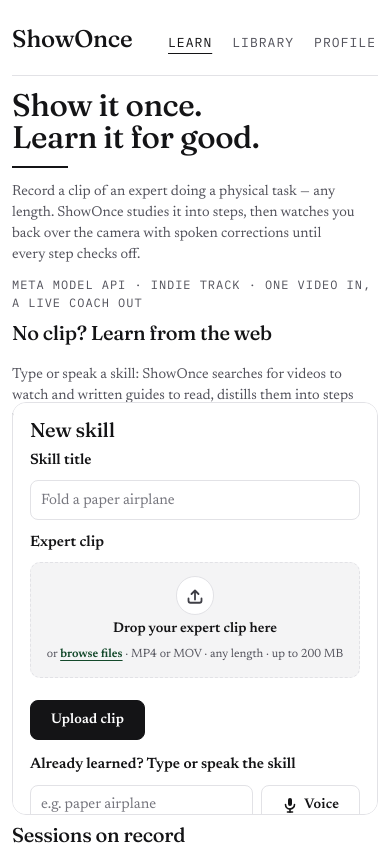
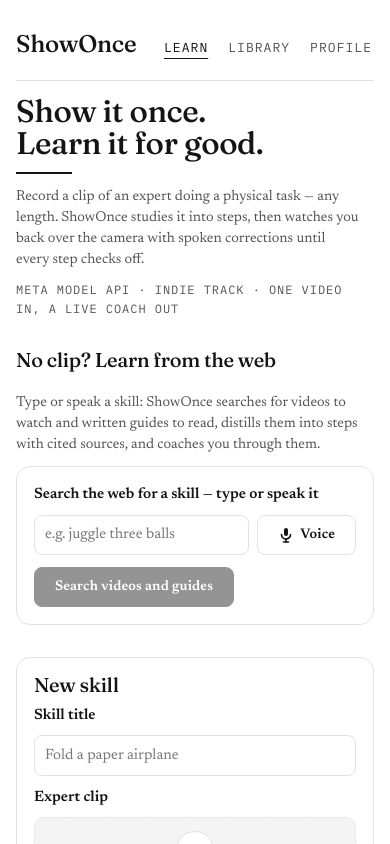
Before and after one commit to saksham-45/showonce, a Next.js app: page / in a window 390 px wide. Shown: the top 844 px of the page. Built offline with nearby package versions, Linux system fonts and the light colour scheme.

Commit message:
Narrow widths fall back to stacked scrolling flow
The viewport lock is a desktop composition. At phone widths it crushed
the lookup card to near zero height and clipped its form, which the
overlap audit flagged. Below 721px the locks are undone and the page
scrolls normally again.

```diff
--- a/app/globals.css
+++ b/app/globals.css
@@ -1777,31 +1777,69 @@ html.is-desktop .stage-body:has(.home-fit) {
   }
 }
 
-/* Narrow windows: stack the two columns but keep the one-screen lock —
-   the lookup and sessions cells scroll internally instead of the page. */
+/* Narrow windows: the one-screen lock is a desktop composition. At phone
+   widths the page returns to normal stacked scrolling flow so every section
+   keeps its natural height — a crushed lock would clip forms. Stack order
+   follows the columns: intro, lookup, create, sessions. */
 @media (max-width: 720px) {
+  .site:has(.home-fit) {
+    height: auto;
+    overflow: visible;
+    display: block;
+    max-width: 1080px;
+    margin: 0 auto;
+    padding: var(--space-4) var(--space-3) var(--space-7);
+  }
+
+  .site:has(.home-fit) > #content {
+    display: block;
+  }
+
+  html.is-desktop .desk:has(.home-fit) {
+    height: auto;
+    overflow: visible;
+  }
+
+  html.is-desktop .stage:has(.home-fit) {
+    height: auto;
+    min-height: 100vh;
+    overflow: visible;
+  }
+
+  html.is-desktop .stage-body:has(.home-fit) {
+    display: block;
+    overflow: visible;
+    max-width: 1020px;
+    margin: 0 auto;
+  }
+
   .home-fit {
-    grid-template-columns: minmax(0, 1fr);
-    grid-template-rows: minmax(0, 1fr) minmax(0, 1.4fr);
-    gap: 10px;
+    display: flex;
+    flex-direction: column;
+    gap: var(--space-5);
   }
 
   .home-col {
-    min-height: 0;
-    gap: 10px;
-  }
-
-  .home-intro {
-    flex: 0 0 auto;
+    gap: var(--space-5);
+  }
+
+  .home-fill,
+  .home-sessions {
+    flex: none;
+  }
+
+  .home-create,
+  .home-scroll-card {
+    overflow: visible;
+    flex: none;
+  }
+
+  .home-scroll {
+    overflow: visible;
   }
 
   .home-title {
     font-size: clamp(26px, 8vw, 34px);
-  }
-
-  .home-create {
-    flex: 1 1 auto;
-    overflow-y: auto;
   }
 }
 
```
